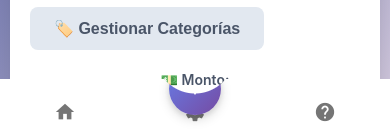
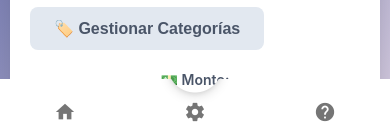
Before and after one commit to ivanalexis79/ExpenseControl, a plain HTML site: page index.html in a window 390 px wide. Shown: the part 709-841 px from the top of the page. Drawn offline with nearby package versions, Linux system fonts and the light colour scheme.

Commit message:
Update footer.css

```diff
--- a/css/footer.css
+++ b/css/footer.css
@@ -1,4 +1,8 @@
-/* Mantener funcionalidades actuales */
+.fixed-footer {
+        /* Ajustar máscara para botón FAB más pequeño en móviles */
+        -webkit-mask: radial-gradient(circle 26px at 50% -13px, transparent 25px, black 26px);
+        mask: radial-gradient(circle 26px at 50% -13px, transparent 25px, black 26px);
+    }/* Mantener funcionalidades actuales */
 .mdl-layout__content {
     padding-bottom: 40px !important;
 }
@@ -10,11 +14,9 @@
     right: 0 !important;
     z-index: 1000 !important;
     box-shadow: 0 -2px 10px rgba(0, 0, 0, 0.1);
-    /* Crear el recorte del tercio inferior del círculo con máscara radial */
-    -webkit-mask: radial-gradient(circle 40px at 50% -25px, transparent 39px, black 40px);
-    mask: radial-gradient(circle 40px at 50% -25px, transparent 39px, black 40px);
-    /* Asegurar que la máscara no afecte elementos hijos con z-index alto */
-    isolation: isolate;
+    /* Crear el recorte del tercio inferior del círculo con máscara radial - ajustar para el botón FAB */
+    -webkit-mask: radial-gradient(circle 28px at 50% -14px, transparent 27px, black 28px);
+    mask: radial-gradient(circle 28px at 50% -14px, transparent 27px, black 28px);
 }
 
 .mdl-mini-footer {
@@ -73,11 +75,11 @@
 /* Corregir el botón FAB - mantener funcionalidad pero reposicionar */
 .mdl-button--fab {
     position: fixed !important;
-    bottom: 25px !important; /* Posicionar más arriba para que sea visible */
+    bottom: 48px !important; /* Posicionar arriba del footer para que solo el tercio inferior esté dentro */
     left: 50% !important;
     transform: translateX(-50%) !important;
     right: auto !important;
-    z-index: 1005 !important; /* Z-index más alto para estar por encima de todo */
+    z-index: 999 !important; /* Z-index menor que el footer para que el recorte funcione */
     /* Asegurar que se mantenga perfectamente circular */
     width: 56px !important;
     height: 56px !important;
@@ -155,8 +157,8 @@
         height: 52px !important;
         min-width: 52px !important;
         min-height: 52px !important;
-        bottom: 20px !important; /* Ajustar para footer más bajo en móviles pero mantener visibilidad */
-        z-index: 1005 !important; /* Asegurar z-index alto en móviles también */
+        bottom: 44px !important; /* Posicionar arriba del footer en móviles */
+        z-index: 999 !important;
     }
 
     .mdl-button--fab .material-icons {
```
